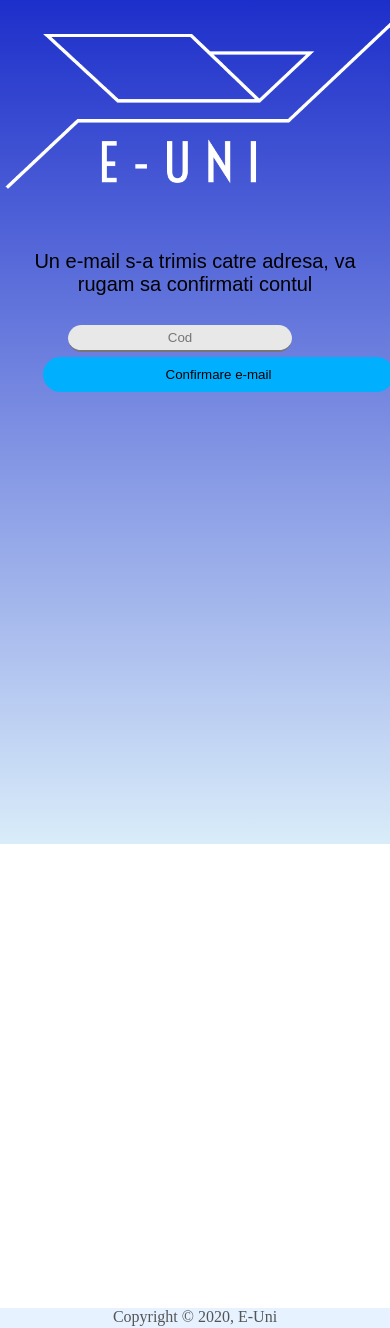
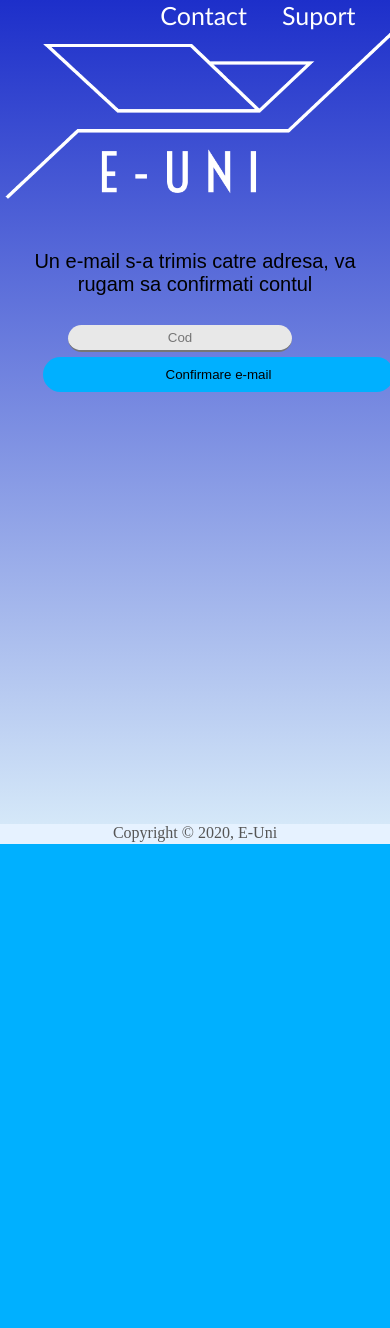
Before and after one commit to DarkToilet99/E-Uni, a PHP site: page /confirmare.html in a window 390 px wide. After the commit the page ends 844 px from the top, so only its background shows below. Run offline with PHP 8.4, Linux system fonts and the light colour scheme.

Commit message:
confirmare tzutz

```diff
--- a/confirmare.html
+++ b/confirmare.html
@@ -13,12 +13,14 @@
 
 <body>
 	<div class="container">
+		<div class="suport">
 
+		<div class="btn-sup"><a href="contact.html">Contact</a></div>
+		<div class="btn-sup"><a href="suport.html">Suport</a></div>
 
+		</div>
 			<div class="logo-cage">
 				<img class="logo" src="logo.png">
-
-
 				<div class="par-cage">
 		<a class="par"><p><center>Un e-mail s-a trimis catre adresa, va rugam sa confirmati contul</center></p>
 	</a>
@@ -29,13 +31,13 @@
 	</form>
 
 	</div>
-</div>
 
 
-	<img class="photoright" src="https://scontent.ftsr1-1.fna.fbcdn.net/v/t1.15752-9/126241368_667491680618787_7827892056564259859_n.png?_nc_cat=100&ccb=2&_nc_sid=ae9488&_nc_ohc=IVRvZzaDiO8AX968z5Z&_nc_ht=scontent.ftsr1-1.fna&oh=dd304e1bbdcfe0efd5733298736aa03d&oe=5FDCF28C">
+
+	<img  src="https://scontent.ftsr1-1.fna.fbcdn.net/v/t1.15752-9/126241368_667491680618787_7827892056564259859_n.png?_nc_cat=100&ccb=2&_nc_sid=ae9488&_nc_ohc=IVRvZzaDiO8AX968z5Z&_nc_ht=scontent.ftsr1-1.fna&oh=dd304e1bbdcfe0efd5733298736aa03d&oe=5FDCF28C" class="photoright">
 <footer id="footer">
 		<p>Copyright &copy; 2020, E-Uni</p>
 	</footer>
-
+</div>
 </body>
 </html>
--- a/login.php
+++ b/login.php
@@ -16,7 +16,7 @@
   if($nr==0)
   {
       echo"<center>";
-      echo "Disciplina respectiva exista deja in baza de date!";
+      echo "Email-ul exista deja in baza de date!";
       echo"</center>";
   }
   else
--- a/style.css
+++ b/style.css
@@ -5,13 +5,13 @@
 }
 .container {
   min-height: 100%;
+  height:100%;
   width: 100%;
   background: linear-gradient(180deg, #1d2fca 0%, rgba(0, 129, 217, 0.15) 100%);
   background-position: center;
   background-size: cover;
   position: relative;
   overflow: auto;
-
 }
 .par{
 	font-family:Arial;
@@ -32,6 +32,43 @@
   left: 40vw;
   top: 100vh;
 }
+ul{
+	font-family: Arial, Verdana;
+ font-size: 14px;
+ margin-left: 80vw;
+ padding: 0;
+ list-style-type: none;
+}
+ul li
+{
+	float:left;
+	position:relative;
+
+}
+
+
+ul li a
+{
+ display: block;
+ width:180px;
+ text-decoration: none;
+ color: #ffffff;
+ text-align:center;
+ padding: 5px 15px 5px 15px;
+ margin-left: 10px;
+ white-space: nowrap;
+ font-family:Calibri;
+ font-size:25px;
+ display:inline;
+
+ }
+ ul li a:hover
+{
+background: #00004d;
+border-radius:30px;
+
+}
+
 
 .form-box {
   width: 380px;
@@ -165,13 +202,12 @@
 
 #footer {
   background-color: #e6f2ff;
-  position: relative;
+  position: absolute;
   height: 20px;
   bottom: 0;
   clear: both;
   width: 100%;
   text-align: center;
-  top:0vh;
 }
 p {
   color: #555;
@@ -186,6 +222,38 @@
   zoom: 1;
 }
 
+.suport{
+	 display:flex;
+
+     flex-wrap:nowrap;
+	 width:360px;
+
+	 float:right;
+	 margin-right:5vw;
+	 justify-content: flex-end;
+}
+
+  .btn-sup a{
+
+	width:180px;
+	text-decoration: none;
+	color: #ffffff;
+	text-align:center;
+	padding: 5px 15px 5px 10px;
+	margin-left: 10px;
+	white-space: nowrap;
+	font-family:Calibri;
+	font-size:25px;
+
+  }
+
+   .btn-sup:hover
+{
+background: #00004d;
+border-radius:30px;
+
+}
+
 @media screen and (max-width:550px){
 	.photoleft{
 	  visibility: hidden;
@@ -193,16 +261,16 @@
   .photoright{
 	  visibility:hidden;
   }
-  #footer
-  {
-	  top:55vh;
-  }
+
+
+
 }
 
 @media screen and (max-width: 390px) {
-  #footer
-  {
-	  top:55vh;
+
+
+  .suport{
+	  margin-left:1vw;
   }
   .form-box {
     width: 100vw;
```
Also changed, not shown: index.html (+12 -1 lines).
